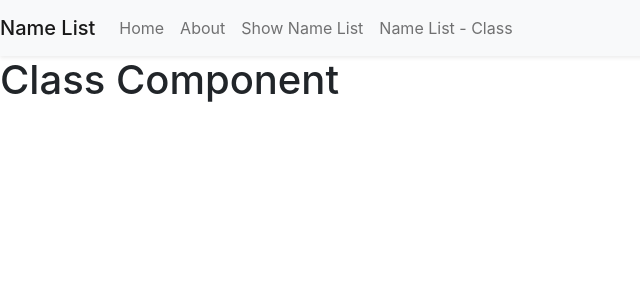
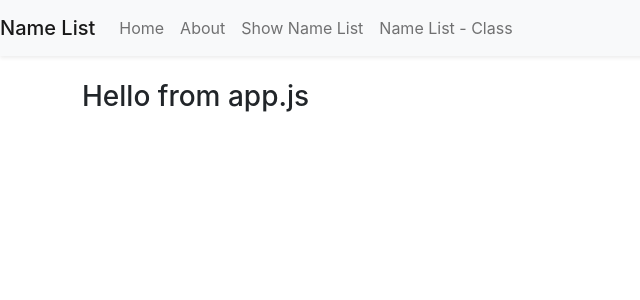
Before and after one commit to naveensanjula975/Random-User-Generator-React, a React (Create React App) app: page /namelistc in a window 1280 px wide. Shown: the top 300 px of the page, without its empty margins (0-640 px from the left). Built offline with nearby package versions, Linux system fonts and the light colour scheme.

Commit message:
this.props.message

```diff
--- a/src/App.js
+++ b/src/App.js
@@ -20,7 +20,7 @@ function App() {
             <NameList />
           </Route>
           <Route path="/namelistc">
-            <NameListC />
+            <NameListC message="Hello from app.js" />
           </Route>
           <Route path="/">
             <Home />
--- a/src/components/pages/NameListC/NameListC.jsx
+++ b/src/components/pages/NameListC/NameListC.jsx
@@ -3,7 +3,11 @@ import React, { Component } from "react";
 class NameListC extends Component {
 
     render() {
-        return <h1>Class Component</h1>;
+        return (
+            <div className="container mt-4">
+                <h3>{this.props.message}</h3>
+            </div>
+        );
     }
 
 }
```
